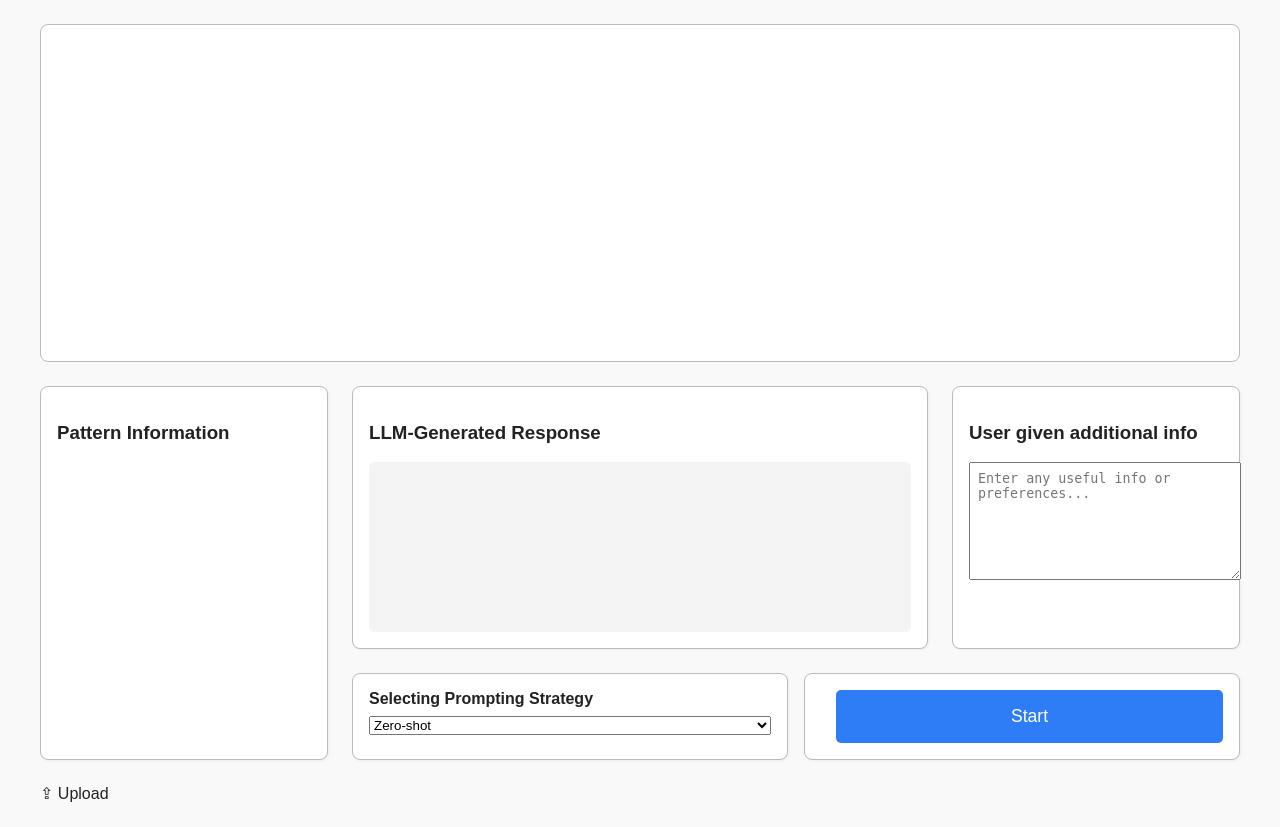
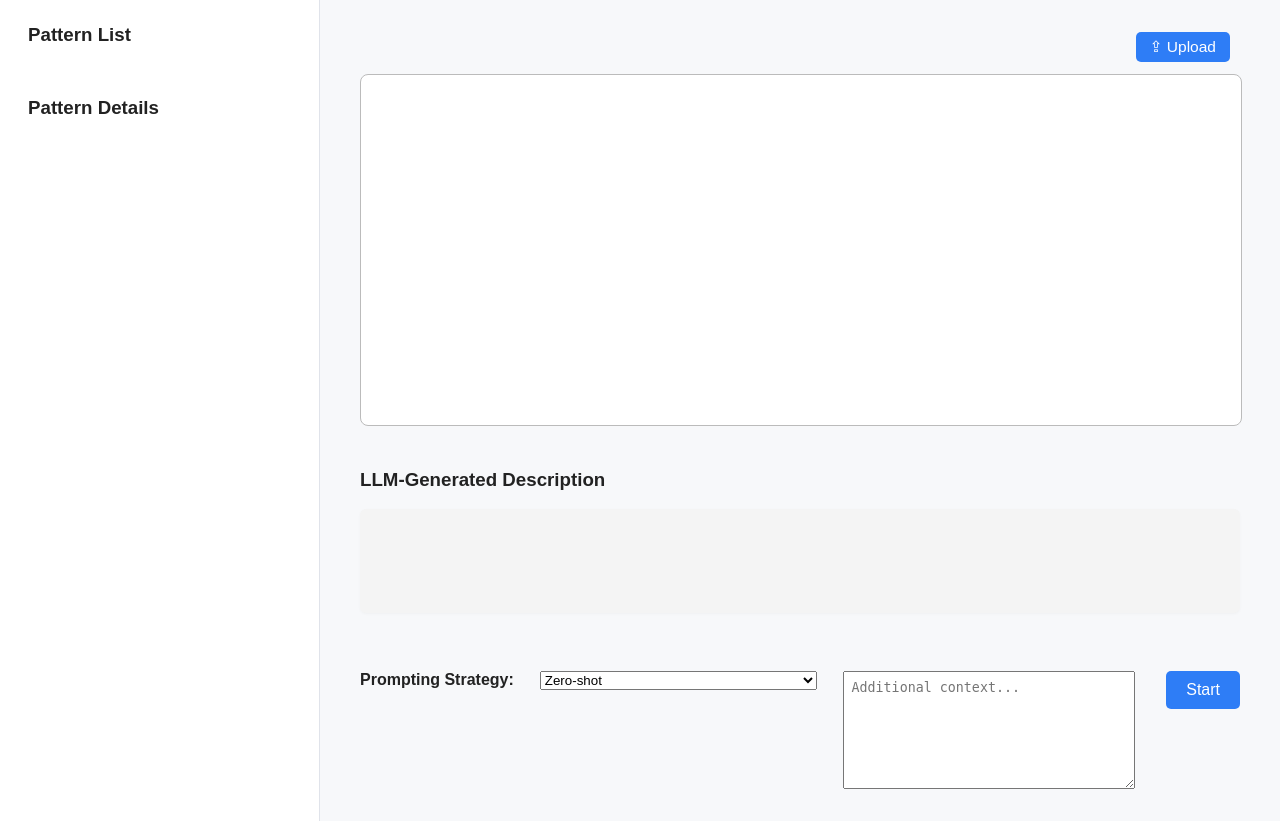
Before and after one commit to KeeganJin/Process_Translator, a Flask app: page / in a window 1280 px wide. Run offline with Flask 3, Linux system fonts and the light colour scheme; parts of the project's set-up code (start-up, migrations or seed data) failed here and were passed over.

Commit message:
add pattern list and pattern details, click to show related detected pattern

```diff
--- a/app.py
+++ b/app.py
@@ -137,7 +137,8 @@
                 prompt = f"Prompt generation failed: {e}"
 
             try:
-                llm_response = call_llm(client, SYSTEM_INSTRUCTION, prompt)
+                llm_response = "fake LLM response"
+                # llm_response = call_llm(client, SYSTEM_INSTRUCTION, prompt)
             except Exception as e:
                 llm_response = f"LLM call failed: {e}"
 
@@ -192,7 +193,8 @@
         prompt = f"Prompt generation failed: {e}"
 
     try:
-        llm_response = call_llm(client, SYSTEM_INSTRUCTION, prompt)
+        llm_response = "fake LLM response"
+        # llm_response = call_llm(client, SYSTEM_INSTRUCTION, prompt)
     except Exception as e:
         llm_response = f"LLM call failed: {e}"
 
--- a/static/script.js
+++ b/static/script.js
@@ -1,4 +1,4 @@
-// --- SVG Size Fix Utility ---
+// Utility: fix SVG width/height for responsive fit
 function fixSvgSize(svgText) {
     if (!svgText) return svgText;
     svgText = svgText.replace(/width="[^"]+"/, 'width="100%"');
@@ -6,10 +6,9 @@
     return svgText;
 }
 
-// --- Pattern SVGs array, for swapping on click ---
 let patternSVGs = [];
 
-// --- Minimal upload button event (using delegated input) ---
+// --- File upload preview ---
 document.getElementById('pnmlInput').addEventListener('change', (event) => {
     const file = event.target.files[0];
     if (!file) return;
@@ -33,7 +32,8 @@
             document.getElementById('petri-net-canvas').innerHTML = '<em>No preview available.</em>';
         }
         window.currentFileName = data.file_name;
-        // Clear pattern and LLM info (on new file)
+        // Reset sidebars and LLM output
+        document.getElementById('patternList').innerHTML = '';
         document.getElementById('patternDetails').innerHTML = '';
         document.getElementById('llmOutput').textContent = '';
         patternSVGs = [];
@@ -44,56 +44,52 @@
     });
 });
 
-// --- Pattern list rendering and SVG swapping ---
+// --- Show pattern list and details in sidebar ---
 function showPatternList(patterns) {
-    const list = document.getElementById('patternDetails');
+    const list = document.getElementById('patternList');
     list.innerHTML = '';
     if (!patterns.length) {
         list.innerHTML = '<em>No patterns detected.</em>';
+        document.getElementById('patternDetails').innerHTML = '';
         return;
     }
     patterns.forEach((p, i) => {
         const btn = document.createElement('button');
         btn.textContent = p.pattern_name;
-        btn.style.borderLeft = `5px solid ${p.color || "#888"}`;
-        btn.style.background = '#f7f7fa';
-        btn.style.margin = "0 0 10px 0";
-        btn.style.display = "block";
-        btn.style.width = "100%";
-        btn.style.textAlign = "left";
-        btn.style.padding = "8px";
-        btn.style.border = "none";
-        btn.style.borderRadius = "4px";
-        btn.style.cursor = "pointer";
-        btn.onmouseover = () => btn.style.background = '#e5e9ff';
-        btn.onmouseout  = () => btn.style.background = '#f7f7fa';
+        btn.className = 'pattern-list-btn';
         btn.onclick = () => {
             document.getElementById('petri-net-canvas').innerHTML = fixSvgSize(p.svg);
+            showPatternDetails(p);
             highlightActiveButton(i);
-            showPatternDescription(p);
         };
+        btn.style.borderLeft = `5px solid ${p.color || "#888"}`;
         list.appendChild(btn);
     });
-    // Optionally, show description for the first pattern (default selection)
-    if (patterns.length > 0) {
-        highlightActiveButton(-1); // No initial selection; show only plain net
-        showPatternDescription(null);
+    // Show first pattern as default
+    showPatternDetails(patterns[0]);
+    highlightActiveButton(0);
+}
+
+function showPatternDetails(pattern) {
+    if (!pattern) {
+        document.getElementById('patternDetails').innerHTML = '';
+        return;
     }
+    const activities = (pattern.transitions || []).map(t => t.label || t.id).join(', ');
+    document.getElementById('patternDetails').innerHTML =
+        `<div><b>Name:</b> ${pattern.pattern_name}</div>
+         <div><b>Description:</b> ${pattern.description || '(none)'}</div>
+         <div><b>Activities:</b> ${activities}</div>`;
 }
 
 function highlightActiveButton(activeIdx) {
-    const list = document.getElementById('patternDetails');
+    const list = document.getElementById('patternList');
     Array.from(list.children).forEach((btn, idx) => {
-        btn.style.boxShadow = (idx === activeIdx) ? '0 0 0 2px #2e7df6' : 'none';
-        btn.style.fontWeight = (idx === activeIdx) ? 'bold' : 'normal';
+        btn.classList.toggle('active', idx === activeIdx);
     });
 }
 
-function showPatternDescription(pattern) {
-    document.getElementById('llmOutput').textContent = pattern ? (pattern.description || '') : '';
-}
-
-// --- Start/Detection button logic ---
+// --- Prompting (detect/LLM) logic ---
 document.getElementById('startBtn').addEventListener('click', () => {
     const strategy = document.getElementById('strategy').value;
     const userContext = document.getElementById('userContext').value;
@@ -109,25 +105,35 @@
     formData.append('strategy', strategy);
     formData.append('user_input', userContext);
 
+    // Optionally: show loading indicator
+    document.getElementById('llmOutput').innerHTML = '<em>Loading...</em>';
+
     fetch('/translate', {
         method: 'POST',
         body: formData,
     })
     .then(res => res.json())
     .then(data => {
-        patternSVGs = data.detected_patterns || [];
-        // Show default (plain) SVG at first
+        // Always show plain SVG first
         let svg = data.petri_net_svg;
         document.getElementById('petri-net-canvas').innerHTML = fixSvgSize(svg) || '<em>No SVG output.</em>';
-        showPatternList(patternSVGs);
         window.currentFileName = data.file_name;
-        // Show default LLM response, unless a pattern is selected
-        if (data.llm_response) {
-            document.getElementById('llmOutput').textContent = data.llm_response|| '';
+
+        // Show LLM output
+        document.getElementById('llmOutput').textContent = data.llm_response || '';
+
+        // Show/hide sidebar patterns depending on strategy
+        patternSVGs = data.detected_patterns || [];
+        if (strategy === "pattern-augmented" && patternSVGs.length > 0) {
+            document.querySelector('.sidebar').style.display = '';
+            showPatternList(patternSVGs);
+        } else {
+            document.getElementById('patternList').innerHTML = '';
+            document.getElementById('patternDetails').innerHTML = '';
         }
     })
     .catch(err => {
         console.error(err);
-        document.getElementById('petri-net-canvas').innerHTML = `<em>Network error: ${err.message}</em>`;
+        document.getElementById('llmOutput').innerHTML = `<em>Network error: ${err.message}</em>`;
     });
 });
--- a/templates/index.html
+++ b/templates/index.html
@@ -3,109 +3,185 @@
 <head>
   <meta charset="UTF-8"/>
   <meta name="viewport" content="width=device-width, initial-scale=1.0"/>
-  <title>Petri Net Visual Platform (Graphviz SVG)</title>
+  <title>Petri Net Pattern Platform</title>
   <link rel="stylesheet" href="{{ url_for('static', filename='style.css') }}">
   <style>
-    /* --- Responsive grid layout --- */
-    .dashboard-grid {
-      display: grid;
-      grid-template-columns: 1fr 2fr 1fr;
-      grid-template-rows: auto 1fr auto;
-      grid-template-areas:
-        "svg svg svg"
-        "pattern llm userinfo"
-        "pattern prompt prompt";
-      gap: 24px;
-      padding: 24px;
-      max-width: 1200px;
-      margin: 0 auto;
+    .flex-root {
+      display: flex;
+      width: 100vw;
+      min-height: 100vh;
+      box-sizing: border-box;
+      background: #f7f8fa;
     }
-    /* SVG display area (top, spanning all columns) */
-    .svg-area {
-      grid-area: svg;
+    .sidebar {
+      width: 320px;
+      min-width: 260px;
       background: #fff;
+      border-right: 1px solid #e0e3ea;
+      padding: 24px 18px 24px 28px;
+      box-sizing: border-box;
+      display: flex;
+      flex-direction: column;
+      gap: 32px;
+    }
+    .sidebar-section h3 {
+      margin-top: 0;
+    }
+    .main-panel {
+      flex: 1;
+      display: flex;
+      flex-direction: column;
+      padding: 32px 40px;
+      box-sizing: border-box;
+      min-width: 0;
+    }
+    .svg-toolbar {
+      display: flex;
+      justify-content: flex-end;
+      margin-bottom: 12px;
+    }
+    #petri-net-canvas {
+      width: 100%;
+      min-height: 350px;
+      max-height: 480px;
       border: 1px solid #bbb;
+      background: #fff;
       border-radius: 8px;
-      min-height: 320px;
-      max-height: 480px;
-      overflow: auto;       /* Allow scroll if SVG is too long */
-      padding: 8px;
-      display: flex;
-      align-items: center;
-      justify-content: center;
+      overflow: auto;
+      margin-bottom: 24px;
     }
-    /* Ensure SVG scales to width, scrolls if tall */
     #petri-net-canvas svg {
       width: 100%;
       height: auto;
-      max-height: 100%;
       display: block;
     }
-    .section { background: #fff; border: 1px solid #bbb; border-radius: 8px; padding: 16px; }
-    .pattern-info  { grid-area: pattern; }
-    .llm-response  { grid-area: llm; }
-    .user-info     { grid-area: userinfo; }
-    .prompt-row    { grid-area: prompt; display: flex; gap: 16px; }
-    .prompt-row > * { flex: 1; }
-    /* Responsive tweak for narrow screens */
+    .llm-section {
+      margin-bottom: 32px;
+    }
+    .prompt-section {
+      display: flex;
+      gap: 16px;
+      align-items: flex-start;
+      flex-wrap: wrap;
+      margin-top: 16px;
+    }
+    .prompt-section select,
+    .prompt-section textarea {
+      margin-left: 10px;
+      flex: 1;
+    }
+    .prompt-section textarea {
+      min-height: 50px;
+      resize: vertical;
+      width: 40%;
+    }
+    .upload-btn {
+      background: #2e7df6;
+      color: #fff;
+      padding: 6px 14px;
+      border-radius: 5px;
+      font-size: 0.97em;
+      cursor: pointer;
+      margin-right: 10px;
+      transition: background 0.15s;
+      user-select: none;
+      border: none;
+      outline: none;
+    }
+    .upload-btn:hover { background: #1753ad; }
+    .upload-btn input[type="file"] { display: none; }
+    /* Pattern List styles */
+    #patternList button {
+      border-left: 5px solid #888;
+      background: #f7f7fa;
+      margin: 0 0 10px 0;
+      display: block;
+      width: 100%;
+      text-align: left;
+      padding: 8px;
+      border: none;
+      border-radius: 4px;
+      cursor: pointer;
+      transition: box-shadow 0.15s, background 0.15s;
+    }
+    #patternList button.active {
+      background: #e5e9ff;
+      font-weight: bold;
+      box-shadow: 0 0 0 2px #2e7df6;
+    }
+    #patternDetails {
+      padding: 8px 4px 0 4px;
+      font-size: 1em;
+      color: #233;
+      word-break: break-all;
+    }
+    #llmOutput {
+      white-space: pre-wrap;
+      background: #f4f4f4;
+      padding: 12px;
+      border-radius: 6px;
+      min-height: 80px;
+      font-size: 1.08em;
+      margin-top: 8px;
+      margin-bottom: 10px;
+      box-shadow: 0 1px 3px rgba(0,0,0,0.03);
+    }
     @media (max-width: 900px) {
-      .dashboard-grid {
-        grid-template-columns: 1fr;
-        grid-template-areas:
-          "svg"
-          "pattern"
-          "llm"
-          "userinfo"
-          "prompt";
+      .flex-root {
+        flex-direction: column;
       }
-      .prompt-row { flex-direction: column; }
+      .sidebar {
+        width: 100%;
+        min-width: 0;
+        border-right: none;
+        border-bottom: 1px solid #e0e3ea;
+        padding: 12px 10px;
+      }
+      .main-panel {
+        padding: 18px 8px;
+      }
+      .prompt-section textarea {
+        width: 100%;
+      }
     }
   </style>
 </head>
 <body>
-<div class="dashboard-grid">
-  <!-- SVG Display (Upload & Show Petri Net) -->
-
-    <div style="position: relative; width: 100%;">
-  <!-- Minimal upload button, top-right corner -->
+<div class="flex-root">
+  <aside class="sidebar">
+    <section class="sidebar-section">
+      <h3>Pattern List</h3>
+      <div id="patternList"></div>
+    </section>
+    <section class="sidebar-section">
+      <h3>Pattern Details</h3>
+      <div id="patternDetails"></div>
+    </section>
+  </aside>
+  <main class="main-panel">
+    <div class="svg-toolbar">
       <label for="pnmlInput" class="upload-btn" title="Upload Petri Net">
         &#8682; Upload
         <input type="file" id="pnmlInput" accept=".pnml" style="display:none;">
       </label>
-
     </div>
-  <div class="svg-area">
-    <div id="petri-net-canvas" style="width: 100%;"></div>
-  </div>
-  <!-- Pattern Information -->
-  <section class="section pattern-info">
-    <h3>Pattern Information</h3>
-    <div id="patternDetails"></div>
+    <div id="petri-net-canvas"></div>
+    <section class="llm-section">
+      <h3>LLM-Generated Description</h3>
+      <div id="llmOutput"></div>
     </section>
-  <!-- LLM-Generated Response -->
-  <section class="section llm-response">
-    <h3>LLM-Generated Response</h3>
-    <div id="llmOutput" class="output-box"></div>
-  </section>
-  <!-- User given additional info -->
-  <section class="section user-info">
-    <h3>User given additional info</h3>
-    <textarea id="userContext" placeholder="Enter any useful info or preferences..." style="width:100%;min-height:80px;"></textarea>
-  </section>
-  <!-- Prompting strategy + Start button row -->
-  <div class="prompt-row">
-    <div class="section">
-      <label for="strategy"><strong>Selecting Prompting Strategy</strong></label>
-      <select id="strategy" style="width:100%;margin-top:8px;">
+    <section class="prompt-section">
+      <label for="strategy"><strong>Prompting Strategy:</strong></label>
+      <select id="strategy">
         <option value="zero-shot">Zero-shot</option>
         <option value="one-shot">One-shot</option>
         <option value="pattern-augmented">Pattern-Augmented</option>
       </select>
-    </div>
-    <div class="section" style="display:flex;align-items:center;justify-content:center;">
-      <button id="startBtn" style="width:100%;font-size:1.1em;padding:16px;">Start</button>
-    </div>
-  </div>
+      <textarea id="userContext" placeholder="Additional context..."></textarea>
+      <button id="startBtn">Start</button>
+    </section>
+
+  </main>
 </div>
 <script src="{{ url_for('static', filename='script.js') }}"></script>
 </body>
```
Lines whose indentation alone changed are shown as unchanged.
